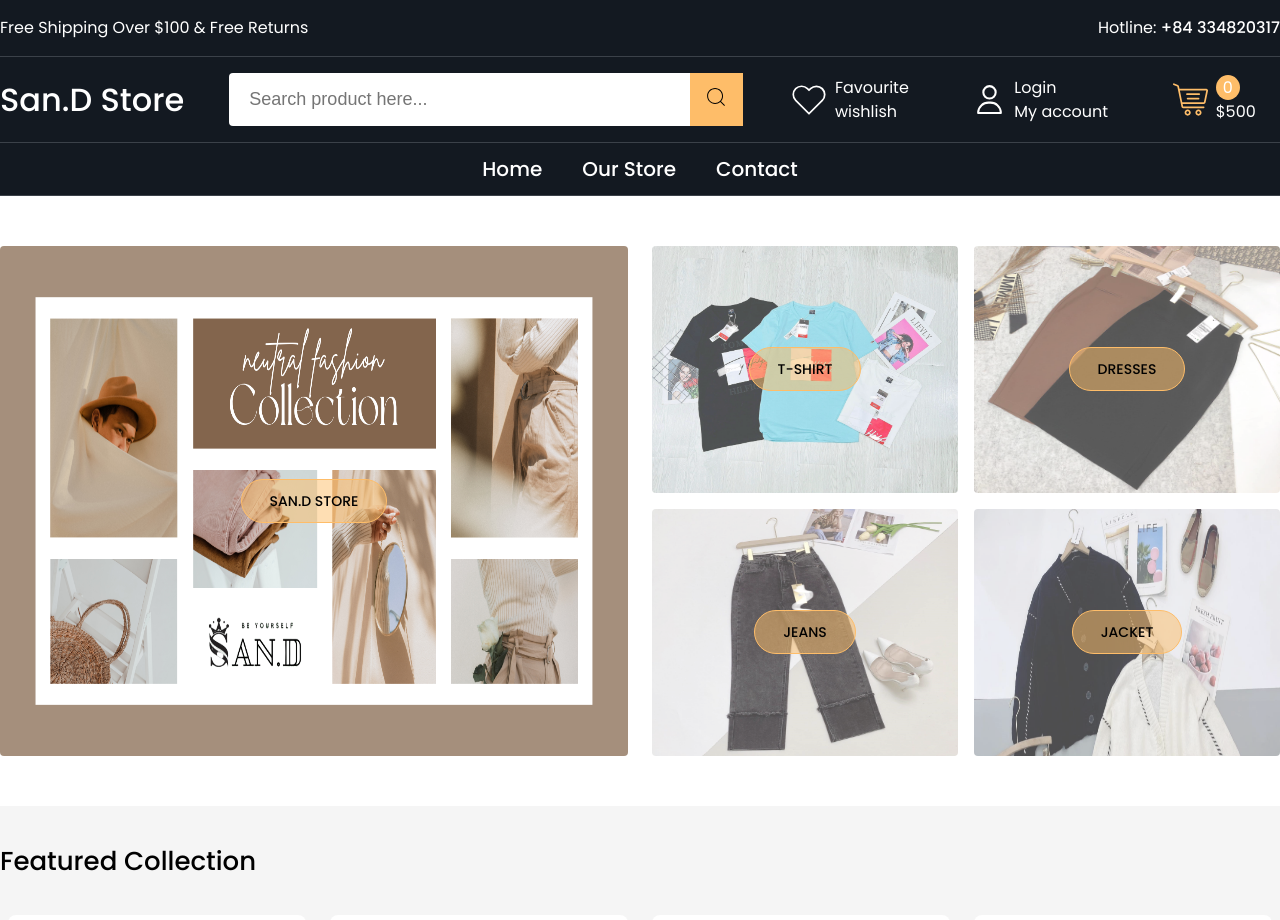
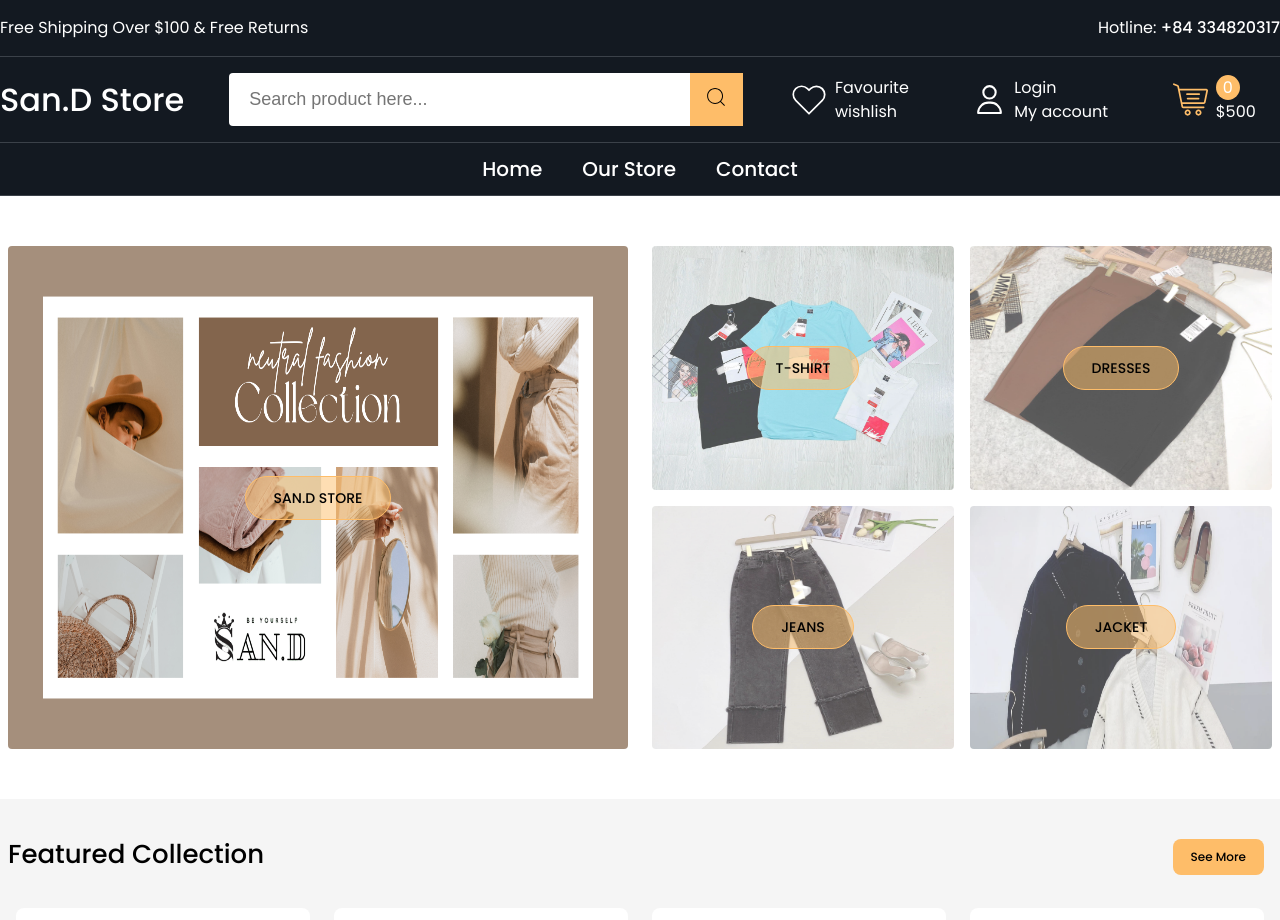
Before and after one commit to PhuocDuyDev/MERN-STACK-WEBSITE, a React (Vite) app in the folder frontend/: page / in a window 1280 px wide. Shown: the top 920 px of the page. Built offline with nearby package versions, Linux system fonts and the light colour scheme.

Commit message:
change primary color to accent color

```diff
--- a/frontend/src/common/utils.css
+++ b/frontend/src/common/utils.css
@@ -7,13 +7,13 @@
 }
 
 :root {
-    --primary-color: #131921;
-    --primary-light-color: #232f3e;
-    --primary-border-color: #3b4149;
+    --accent-color: #131921;
+    --accent-light-color: #232f3e;
+    --accent-border-color: #3b4149;
     --text-color-white: #fff;
-    --accent-color: #febd69;
-    --accent-tint-color: #ffdeb4;
-    --accent-shade-color: #bf4800;
+    --primary-color: #febd69;
+    --primary-tint-color: #ffdeb4;
+    --primary-shade-color: #bf4800;
     --border-radius-sm: 0.4rem;
     --border-radius-m: 0.8rem;
     --border-radius-l: 1.2rem;
@@ -23,7 +23,7 @@
     --gap-s: 0.8rem;
     --gap-m: 1.6rem;
     --gap-l: 2.4rem;
-    --box-shadow: 0 0.4rem .8rem rgba(0, 0, 0, 0.15);
+    --box-shadow: 0 0.4rem 0.8rem rgba(0, 0, 0, 0.15);
     --box-shadow-sm: 0 0.125rem 0.25rem rgba(0, 0, 0, 0.075);
     --box-shadow-lg: 0 1rem 3rem rgba(0, 0, 0, 0.175);
     --box-shadow-inset: inset 0 1px 2px rgba(0, 0, 0.075);
@@ -63,8 +63,8 @@ li {
 
 header {
     padding: 1.6rem 0;
-    background-color: var(--primary-color);
-    border-bottom: 0.1rem solid var(--primary-border-color);
+    background-color: var(--accent-color);
+    border-bottom: 0.1rem solid var(--accent-border-color);
 }
 
 .btn {
@@ -79,26 +79,37 @@ header {
 }
 
 .btn:hover {
-    background-color: var(--primary-border-color);
+    background-color: var(--accent-border-color);
 }
 
 .add-to-cart-btn.btn {
     padding: 1.2rem 1.8rem;
+    background-color: var(--primary-color);
+}
+
+.see-more-btn {
+    padding: 1.2rem 1.8rem;
+    background-color: var(--primary-color);
+    color: black;
+    transition: 0.3s ease;
+}
+
+.see-more-btn:hover {
     background-color: var(--accent-color);
+    color: white;
 }
 
 .btn.add-to-cart-btn:hover {
-    background-color: var(--primary-color);
+    background-color: var(--accent-color);
     color: white;
 }
 
+.section {
+    padding: 4rem 0.8rem;
+}
 .container {
     max-width: 132rem;
     margin: 0 auto;
-}
-
-.section {
-    padding: 4rem 0;
 }
 
 .section-heading {
--- a/frontend/src/components/Header/Header.module.css
+++ b/frontend/src/components/Header/Header.module.css
@@ -48,7 +48,7 @@
     display: flex;
     align-items: center;
     justify-content: center;
-    background-color: var(--accent-color);
+    background-color: var(--primary-color);
 }
 
 .header-form-icon svg {
@@ -164,12 +164,12 @@
 }
 
 .header-action-item:hover p {
-    color: var(--accent-color);
+    color: var(--primary-color);
 }
 
 .header-action-item .cart-item-number {
     padding: 0.1rem 0.7rem;
-    background-color: var(--accent-color);
+    background-color: var(--primary-color);
     border-radius: 50%;
     color: white;
 }
@@ -194,6 +194,6 @@
 }
 
 .header-bottom ul li:hover a {
-    color: var(--accent-color);
+    color: var(--primary-color);
 }
 /* HEADER BOTTOM END */
--- a/frontend/src/pages/Home/modules/Banner/Banner.module.css
+++ b/frontend/src/pages/Home/modules/Banner/Banner.module.css
@@ -77,7 +77,7 @@
     padding: 1.4rem 2.8rem;
     border-radius: var(--border-radius-xxl);
     background-color: rgba(254, 189, 105, 0.5);
-    border: 1px solid var(--accent-color);
+    border: 1px solid var(--primary-color);
     font-size: 1.4rem;
     font-weight: 500;
     color: black;
@@ -87,7 +87,7 @@
 
 .banner-right-content .button-content:hover,
 .banner-left-content .button-content:hover {
-    background-color: var(--accent-color);
+    background-color: var(--primary-color);
     border: 1px solid transparent;
     color: white;
 }
--- a/frontend/src/pages/Home/modules/FeaturedProducts/FeaturedProducts.jsx
+++ b/frontend/src/pages/Home/modules/FeaturedProducts/FeaturedProducts.jsx
@@ -1,5 +1,9 @@
 import React from 'react';
+import { Link } from 'react-router-dom';
+
 import styles from './FeaturedProducts.module.css';
+import { ProductCard } from '../../../../components';
+import { PRODUCTS_PAGE } from './../../../../const/NavigateConst';
 
 import product1a from '../../../../assets/images/product-1-1.jpg';
 import product1b from '../../../../assets/images/product-1-2.jpg';
@@ -7,7 +11,6 @@ import product2a from '../../../../assets/images/product-2-1.jpg';
 import product2b from '../../../../assets/images/product-2-2.jpg';
 import product3a from '../../../../assets/images/product-3-1.jpg';
 import product3b from '../../../../assets/images/product-3-2.jpg';
-import { ProductCard } from '../../../../components';
 
 const FeaturedProducts = () => {
     return (
@@ -32,6 +35,12 @@ const FeaturedProducts = () => {
                         );
                     })}
                 </div>
+                <Link
+                    to={`${PRODUCTS_PAGE}/products?category=featured`}
+                    className={`${styles['featured-btn']} see-more-btn`}
+                >
+                    See More
+                </Link>
             </div>
         </section>
     );
--- a/frontend/src/pages/Home/modules/FeaturedProducts/FeaturedProducts.module.css
+++ b/frontend/src/pages/Home/modules/FeaturedProducts/FeaturedProducts.module.css
@@ -3,9 +3,18 @@
 }
 
 .featured {
+    position: relative;
     display: grid;
     grid-auto-flow: row;
     row-gap: 3rem;
+}
+
+.featured-btn {
+    position: absolute;
+    right: 0.8rem;
+    border-radius: var(--border-radius-m);
+    font-size: 1.2rem;
+    transition: .3s ease;
 }
 
 .featured-products {
```
